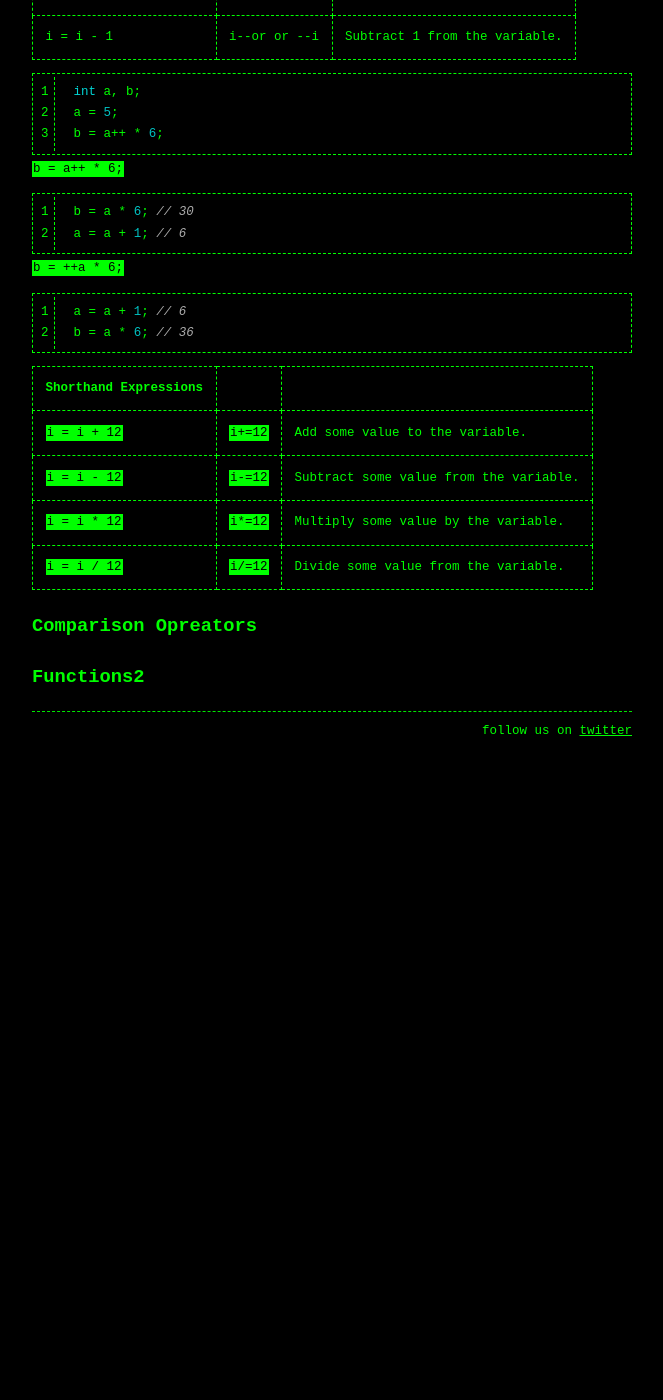
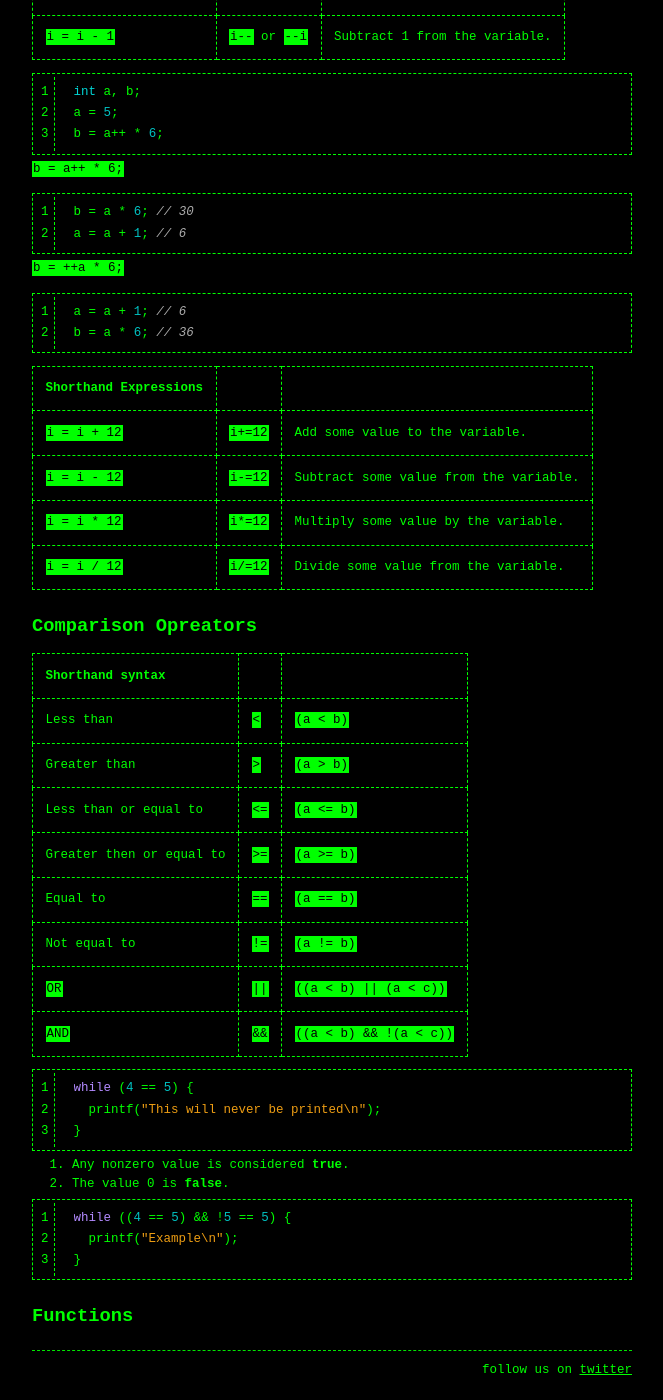
Before and after one commit to C0DE33301/MyBlog, a Jekyll site: the page built from _posts/2026-04-01-2nd-edition-hacking-the-art-of-exploitation-chapter-one.md, in a window 1280 px wide and 1400 px high, scrolled down 1805 px. Shown: the whole window, without its empty margins (308-971 px from the left). Built offline with Jekyll 4.4.1, drawn with Linux system fonts in a browser that asks for light colours; before the commit the page ends 2565 px from its top, so only the background shows below that.

Commit message:
New note & update post.

```diff
--- a/_posts/2026-04-01-2nd-edition-hacking-the-art-of-exploitation-chapter-one.md
+++ b/_posts/2026-04-01-2nd-edition-hacking-the-art-of-exploitation-chapter-one.md
@@ -79,21 +79,10 @@ b = a + 5;
 |Division|`/`|`b = a / 5`|
 |Modulo Reduction|`%`|`b = a % 5`|
 
- <table class="ASB">
-  <tr>
-    <th>Shorthand Expressions</th>
-  </tr>
-  <tr>
-    <td><code>i = i + 1</code></td>
-    <td><code>i++</code> or <code>++i</code></td>
-    <td>Add 1 to the variable.</td>
-  </tr>
-  <tr>
-    <td><code>i = i - 1</code></td>
-    <td><code>i--or</code> or <code>--i</code></td>
-    <td>Subtract 1 from the variable.</td>
-  </tr>
-</table>
+|Shorthand Expressions|||
+|---|---|---|
+|`i = i + 1`|`i++` or `++i`|Add 1 to the variable.|
+|`i = i - 1`|`i--` or `--i`|Subtract 1 from the variable.|
 
 {% highlight c linenos %}
 int a, b;
@@ -120,4 +109,29 @@ b = a * 6; // 36
 
 ## Comparison Opreators
 
-## Functions2
+|Shorthand syntax|||
+|---|---|---|
+|Less than|`<`|`(a < b)`|
+|Greater than|`>`|`(a > b)`|
+|Less than or equal to|`<=`|`(a <= b)`|
+|Greater then or equal to|`>=`|`(a >= b)`|
+|Equal to|`==`|`(a == b)`|
+|Not equal to|`!=`|`(a != b)`|
+|`OR`|`||`|`((a < b) || (a < c))`|
+|`AND`|`&&`|`((a < b) && !(a < c))`|
+
+{% highlight c linenos %}
+while (4 == 5) {
+  printf("This will never be printed\n");
+}
+{% endhighlight %}
+1. Any nonzero value is considered **true**.
+1. The value 0 is **false**.
+
+{% highlight c linenos %}
+while ((4 == 5) && !5 == 5) {
+  printf("Example\n");
+}
+{% endhighlight %}
+
+## Functions
```
Also changed, not shown: _notes/2026-05-04-Configure-I3-on-Qubes-OS.md (added, +318 -0 lines).
